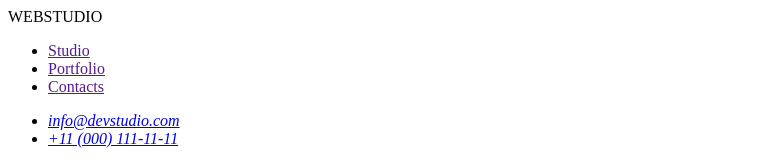
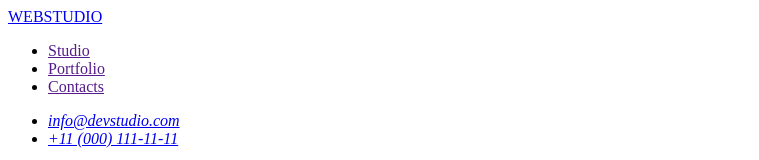
Before and after one commit to Xeothix/goit-markup-hw-01, a plain HTML site: page index.html in a window 1280 px wide. Shown: the top 160 px of the page, without its empty margins (0-759 px from the left). Drawn offline with Linux system fonts and the light colour scheme.

Commit message:
update index.html

```diff
--- a/index.html
+++ b/index.html
@@ -9,7 +9,7 @@
     <header>
         <nav>
             <!--Logo-->
-            <link href="index.html">WEBSTUDIO</link>
+            <a href="./index.html">WEBSTUDIO</a>
             <!--Navigate-->
             <div>
                 <ul>
@@ -111,7 +111,7 @@
     </main>
     <!--Footer-->
     <footer>
-        <link href="index.html">WEBSTUDIO</link>
+        <a href="./index.html">WEBSTUDIO</a>
         <p>Increase the flow of customers and sales for your business with digital marketing & growth solutions.</p>
     </footer>
 </body>
```
